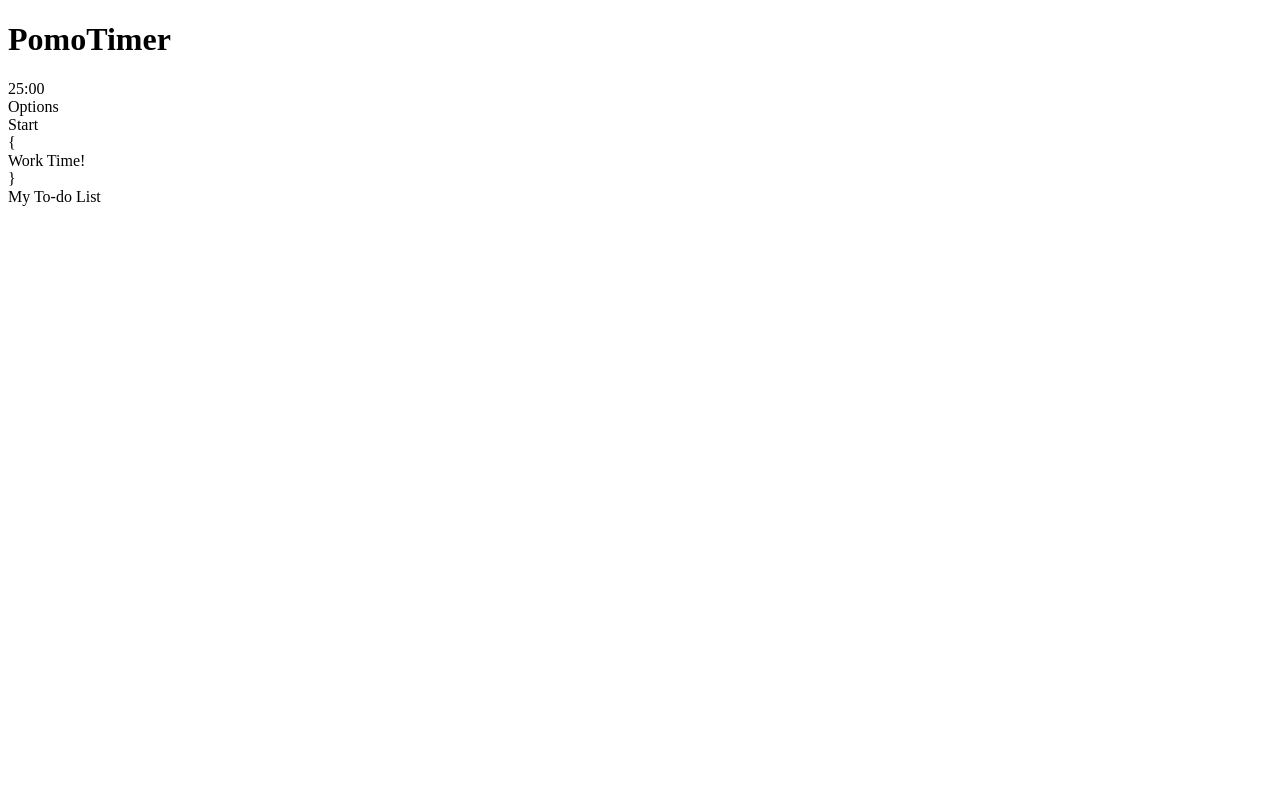
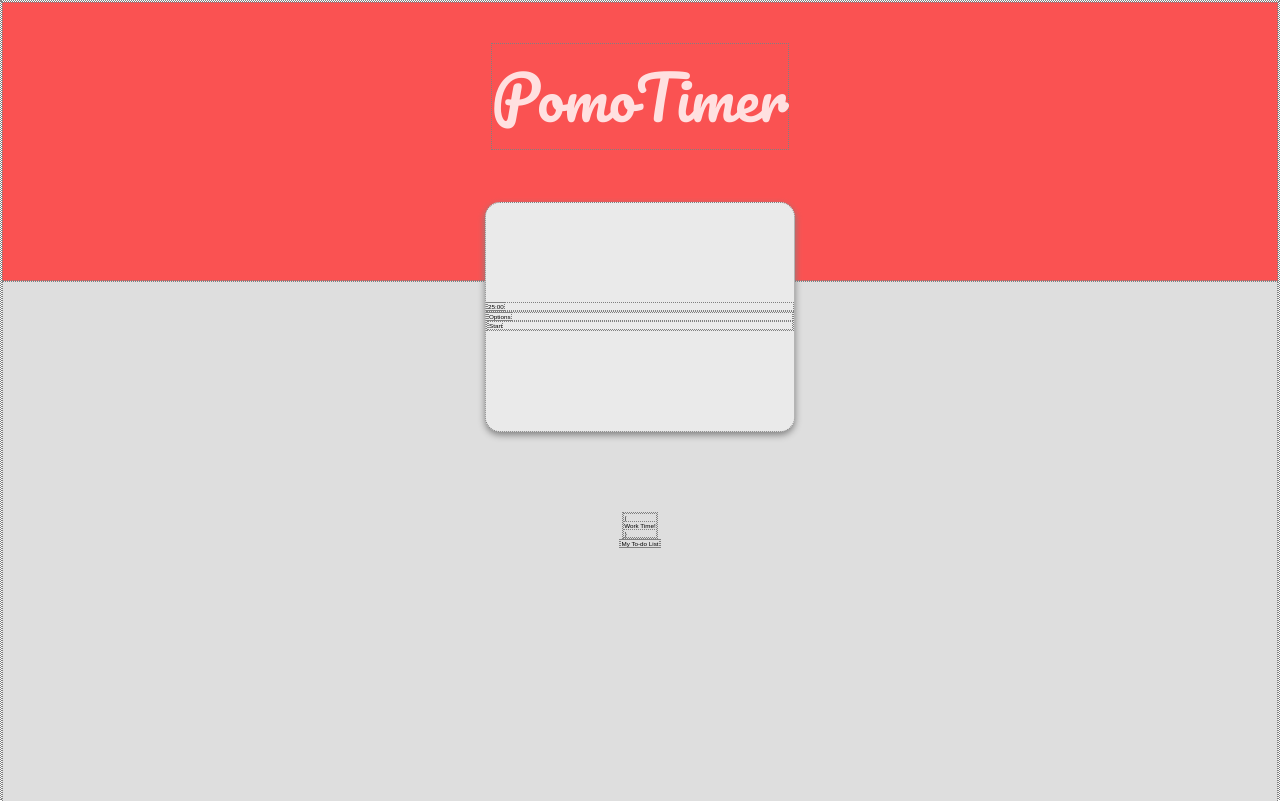
Before and after one commit to seanjulagay/PomodoroTimer, a plain HTML site: page index.html in a window 1280 px wide. Shown: the top 801 px of the page. Drawn offline with Linux system fonts and the light colour scheme.

Commit message:
Header done, timer card WIP

```diff
--- a/index.html
+++ b/index.html
@@ -3,35 +3,38 @@
 <head>
     <meta charset="UTF-8">
     <meta name="viewport" content="width=device-width, initial-scale=1.0">
+    <link href="styles/main.css" rel="stylesheet"/>
     <title>Document</title>
+    <!-- FONTS -->
+    <link href="https://fonts.googleapis.com/css2?family=Pacifico&display=swap" rel="stylesheet">
 </head>
 <body>
     <header>
-        <h1>PomoTimer</h1>
+        <h1 class="logo-text">PomoTimer</h1>
     </header>
     <main>
         <div class="timer-container">
             <div class="timer-counter-container">
-                <span class="timer-counter-text">
+                <span class="timer-counter-text font-fam-2">
                     25:00
                 </span>
             </div>
             <div class="timer-container-buttons">
                 <div class="options-button-container">
-                    <span class="timer-container-buttons-text">Options</span>
+                    <span class="timer-container-buttons-text font-fam-2">Options</span>
                 </div>
                 <div class="start-button-container">
-                    <span class="timer-container-buttons-text">Start</span>
+                    <span class="timer-container-buttons-text font-fam-2">Start</span>
                 </div>
             </div>
         </div>
         <div class="time-toggle-bar-container bar-container">
             <div class="time-toggle-bar-left-button-container">{</div>
-            <span class="time-toggle-text">Work Time!</span>
+            <span class="time-toggle-text font-fam-2">Work Time!</span>
             <div class="time-toggle-bar-right-button-container">}</div>
         </div>
         <div class="todo-bar-container bar-container">
-            <span class="todo-bar-text">My To-do List</span>
+            <span class="todo-bar-text font-fam-2">My To-do List</span>
         </div>
     </main>
 </body>
--- a/styles/base/_resets.scss
+++ b/styles/base/_resets.scss
@@ -0,0 +1,15 @@
+* {
+  box-sizing: border-box;
+  -webkit-box-sizing: border-box;
+  -moz-box-sizing: border-box;
+  -webkit-tap-highlight-color: transparent;
+  user-select: none;
+  border: 0.1px dotted gray;
+}
+
+body, html {
+  height: 100%;
+  margin: 0;
+  padding: 0;
+  font-size: 62.5%;
+}
--- a/styles/base/_typography.scss
+++ b/styles/base/_typography.scss
@@ -0,0 +1,8 @@
+.logo-text {
+    font-family: "Pacifico", cursive;
+    font-weight: 400;
+}
+
+.font-fam-2 {
+    font-family: "Baloo 2", sans-serif;
+}
--- a/styles/base/_variables.scss
+++ b/styles/base/_variables.scss
@@ -0,0 +1,4 @@
+$lightred: #FA5252FF;
+$verylightpink: #FFE0E0FF;
+$verylightgray: #DEDEDEFF;
+$verylightergray: #EAEAEAFF;
--- a/styles/components/_timer-container.scss
+++ b/styles/components/_timer-container.scss
@@ -0,0 +1,12 @@
+.timer-container {
+    background-color: $verylightergray;
+    width: 31rem;
+    height: 23rem;
+    position: relative;
+    bottom: 8rem;
+    border-radius: 1.5rem;
+    box-shadow: 0 0.3rem 0.7rem  gray;
+    display: flex;
+    flex-direction: column;
+    justify-content: center;
+}
--- a/styles/layout/_header.scss
+++ b/styles/layout/_header.scss
@@ -0,0 +1,12 @@
+header {
+    background-color: $lightred;
+    min-height: 25rem;
+    height: 35%;
+    display: flex;
+    .logo-text {
+        margin: auto;
+        margin-top: 4rem;
+        font-size: 6rem;
+        color: $verylightpink;
+    }
+}
--- a/styles/layout/_main.scss
+++ b/styles/layout/_main.scss
@@ -0,0 +1,7 @@
+main {
+    background-color: $verylightgray;
+    height: 100%;
+    display: flex;
+    flex-direction: column;
+    align-items: center;
+}
```
Also changed, not shown: styles/main.css, 1 other file.
